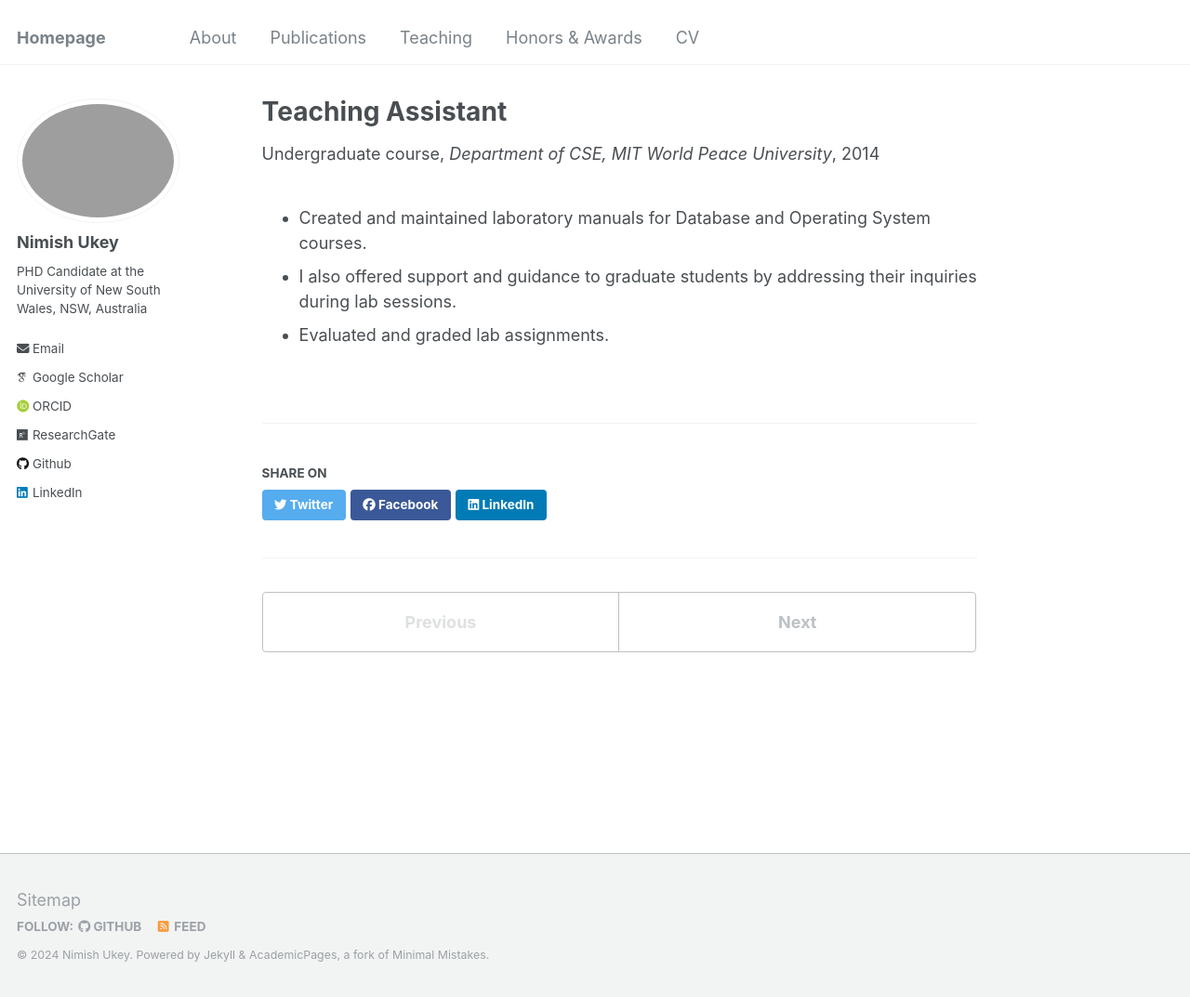
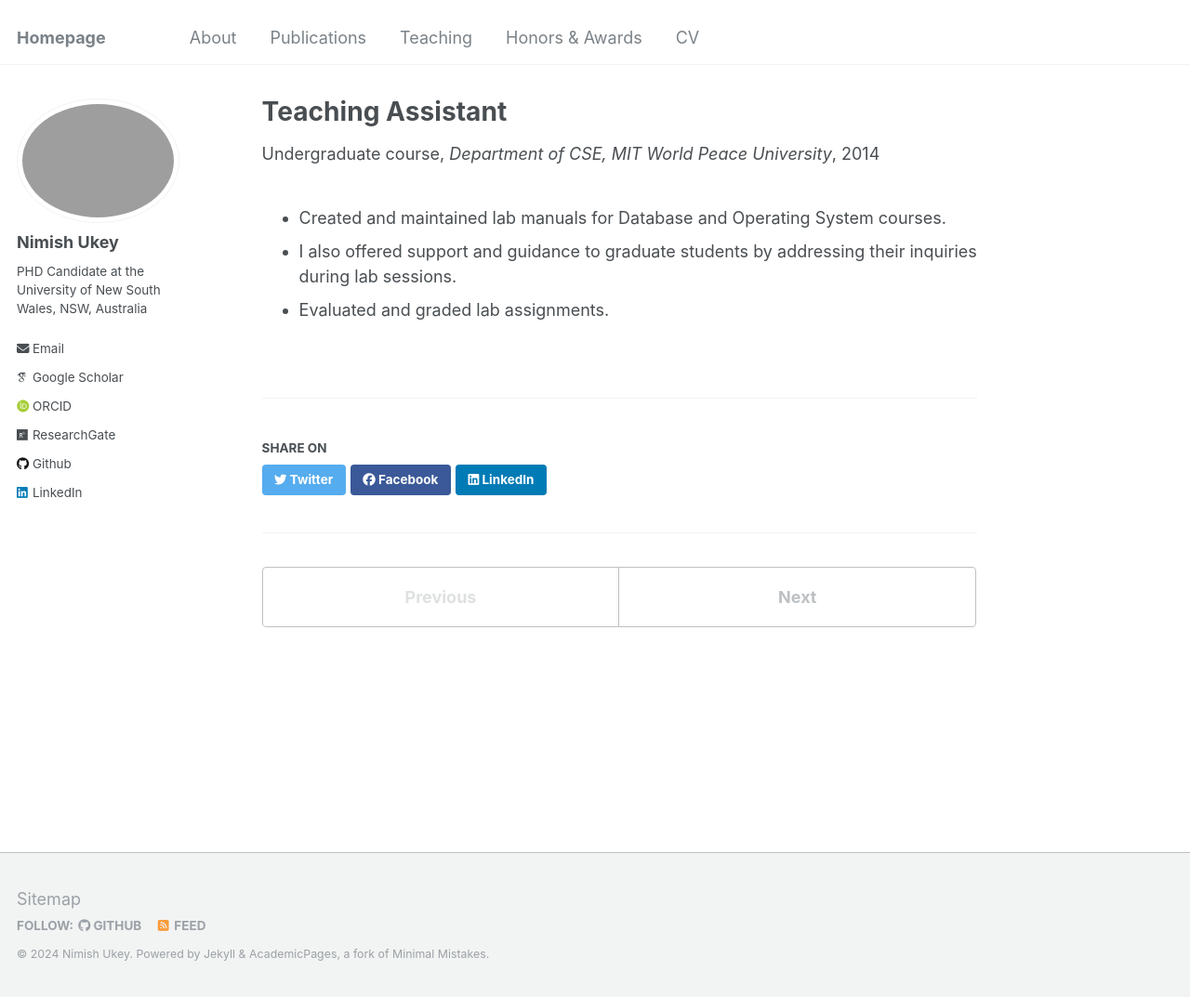
Before and after one commit to nimishukey/nimishukey.github.io, a Jekyll site: the page built from _teaching/2014-mit-wpu.md, in a window 1280 px wide and 1073 px high. Shown: the whole window at 93% size. Built offline with Jekyll 4.4.1, drawn with Linux system fonts in a browser that asks for light colours; some web fonts are replaced.

Commit message:
Update 2014-mit-wpu.md

```diff
--- a/_teaching/2014-mit-wpu.md
+++ b/_teaching/2014-mit-wpu.md
@@ -8,6 +8,6 @@ date: 2014-01-08
 location: "Pune, India"
 ---
 
-- Created and maintained laboratory manuals for Database and Operating System courses.
+- Created and maintained lab manuals for Database and Operating System courses.
 - I also offered support and guidance to graduate students by addressing their inquiries during lab sessions.
 - Evaluated and graded lab assignments.
```
